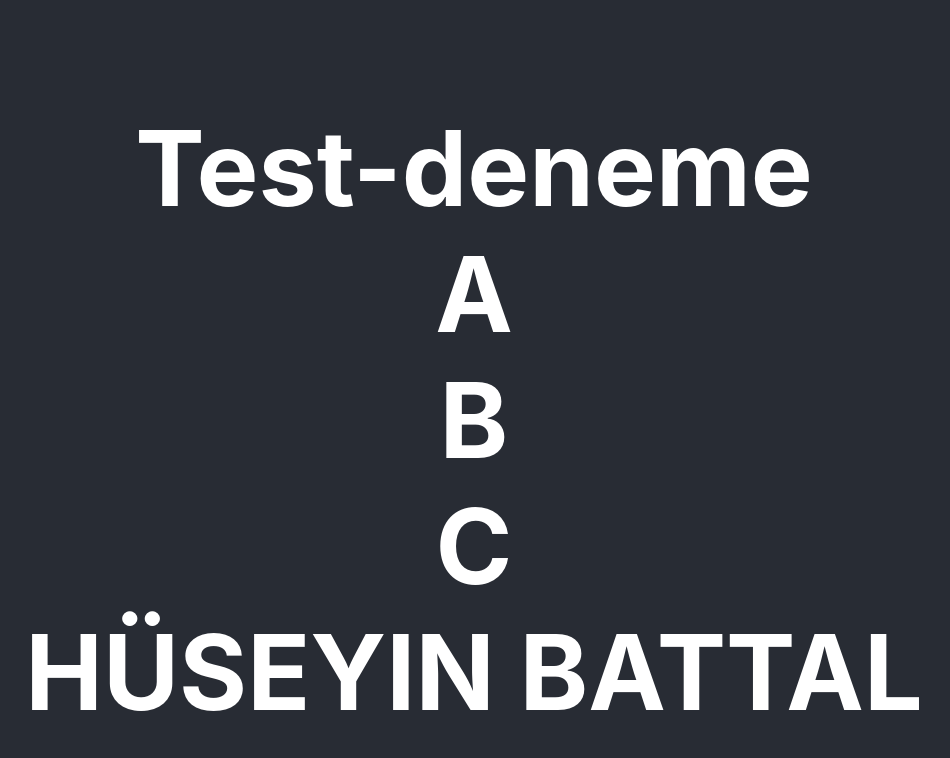
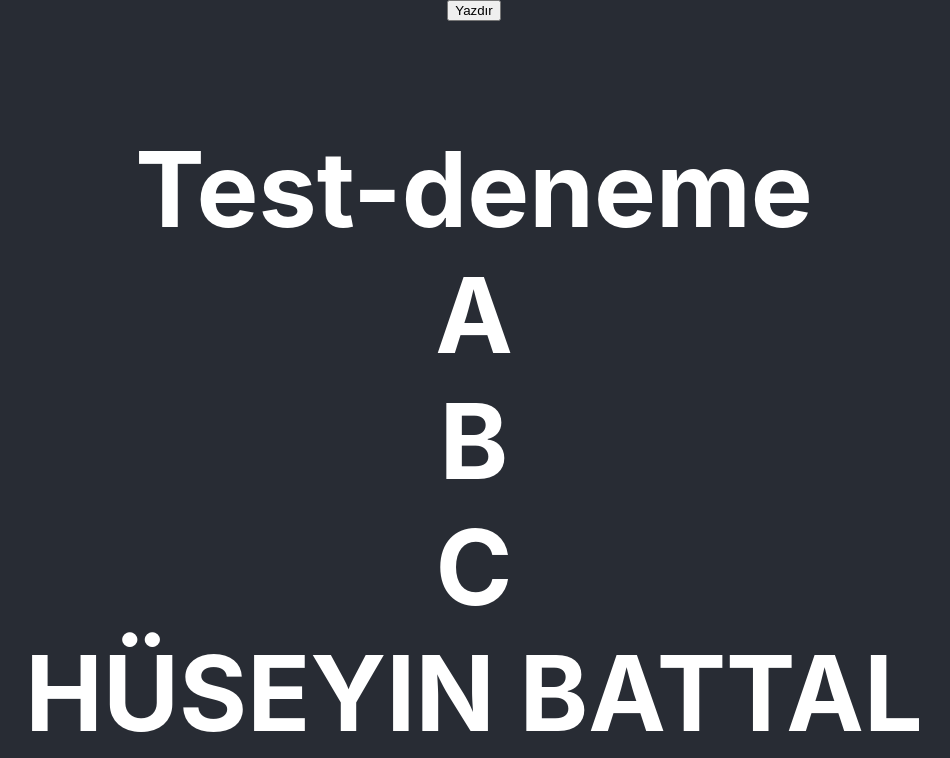
Before and after one commit to huseyinbattal/react-typescript, a React (Create React App) app: page / in a window 1280 px wide. Shown: the top 758 px of the page, without its empty margins (166-1116 px from the left). Built offline with nearby package versions, Linux system fonts and the light colour scheme.

Commit message:
Update App.tsx

```diff
--- a/src/App.tsx
+++ b/src/App.tsx
@@ -9,13 +9,14 @@ function App() {
   const [number, setNumber] = useState(0);
   const [text, setText] = useState<string>("u")
 
-  const logToConsole = (parametre) => {
+  const logToConsole = (parametre:string) => {
   console.log(parametre)
 }
 
   return (
     <div className="App">
       <header className="App-header">
+      <button>Yazdır</button>
         <h1>
           <ArrayObjects
             otherUserArray={[{userName:"Hüseyin",userLastName:"Battal"},{userName:"Alper",userLastName:"Battal"}]}
```
